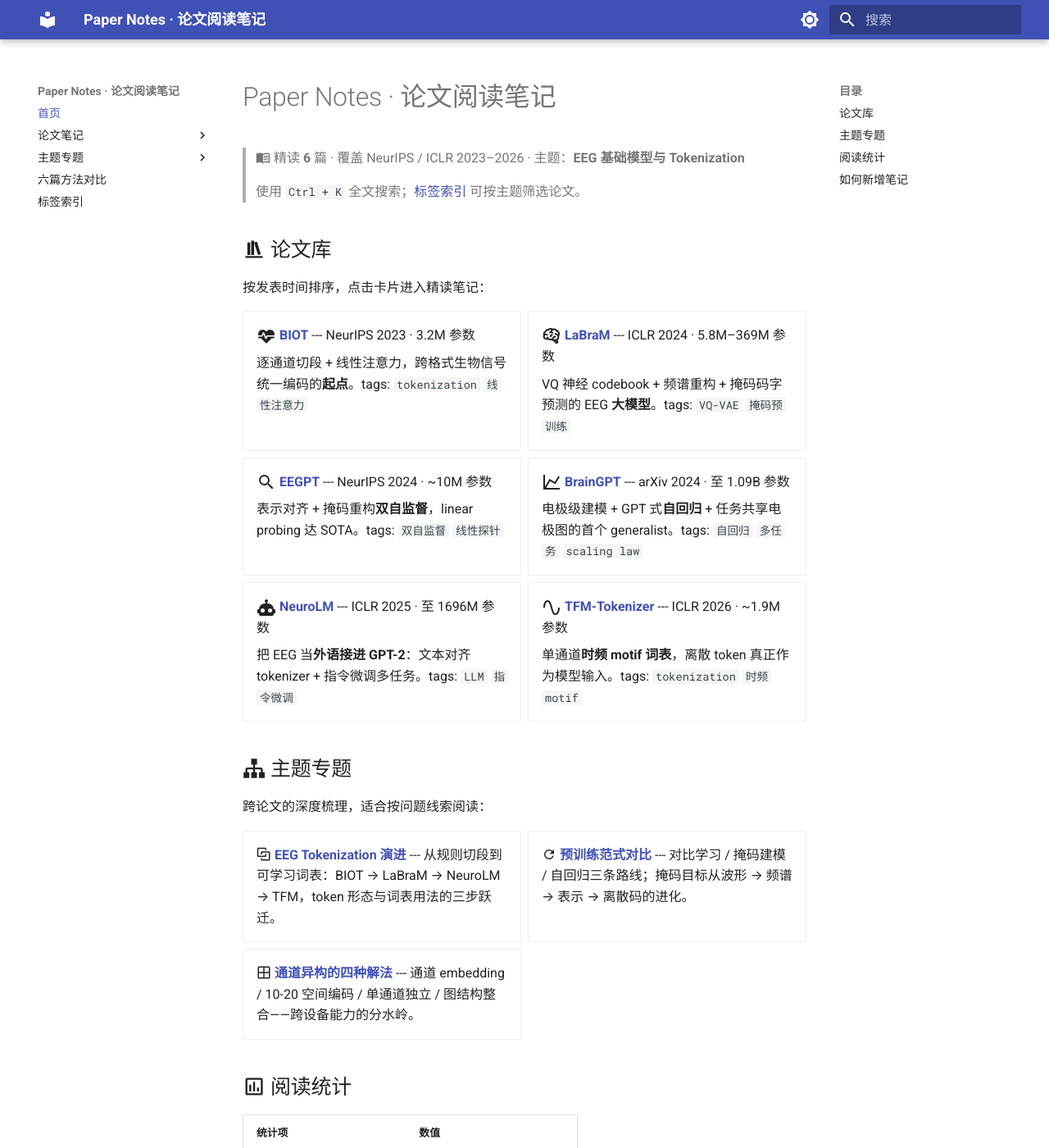
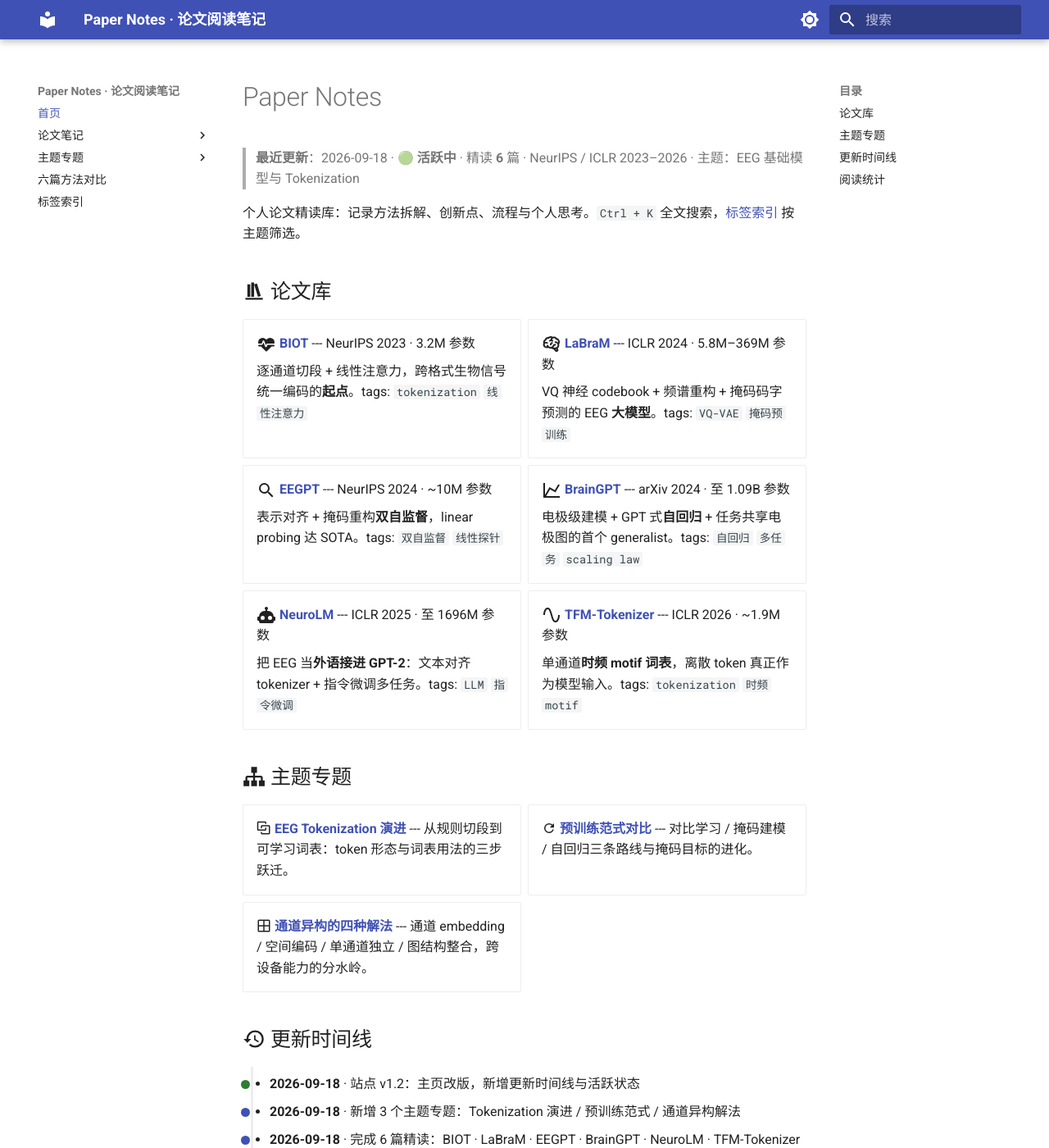
Before and after one commit to CyLin-CSU/paper-notes, an MkDocs documentation site: the page built from docs/index.md, in a window 1280 px wide and 1400 px high. Shown: the whole window at 82% size. Built offline with MkDocs 1.6.1 and Material for MkDocs 9.7.7, drawn with Linux system fonts in a browser that asks for light colours; some of the changed text lies outside the part shown.

Commit message:
主页改版：活跃状态 + 更新时间线；新增 new_note.py 助手脚本

```diff
--- a/docs/index.md
+++ b/docs/index.md
@@ -2,15 +2,13 @@
 title: 首页
 ---
 
-# Paper Notes · 论文阅读笔记
+# Paper Notes
 
-> :material-book-open-variant: 精读 **6** 篇 · 覆盖 NeurIPS / ICLR 2023–2026 · 主题：**EEG 基础模型与 Tokenization**
->
-> 使用 `Ctrl + K` 全文搜索；[标签索引](tags.md) 可按主题筛选论文。
+> **最近更新**：2026-09-18 · 🟢 **活跃中** · 精读 **6** 篇 · NeurIPS / ICLR 2023–2026 · 主题：EEG 基础模型与 Tokenization
+
+个人论文精读库：记录方法拆解、创新点、流程与个人思考。`Ctrl + K` 全文搜索，[标签索引](tags.md) 按主题筛选。
 
 ## :material-bookshelf: 论文库
-
-按发表时间排序，点击卡片进入精读笔记：
 
 <div class="grid cards" markdown>
 
@@ -54,23 +52,32 @@ title: 首页
 
 ## :material-sitemap: 主题专题
 
-跨论文的深度梳理，适合按问题线索阅读：
-
 <div class="grid cards" markdown>
 
 - :material-vector-link: **[EEG Tokenization 演进](topics/tokenization.md)**
     ---
-    从规则切段到可学习词表：BIOT → LaBraM → NeuroLM → TFM，token 形态与词表用法的三步跃迁。
+    从规则切段到可学习词表：token 形态与词表用法的三步跃迁。
 
 - :material-refresh: **[预训练范式对比](topics/pretraining.md)**
     ---
-    对比学习 / 掩码建模 / 自回归三条路线；掩码目标从波形 → 频谱 → 表示 → 离散码的进化。
+    对比学习 / 掩码建模 / 自回归三条路线与掩码目标的进化。
 
 - :material-grid-large: **[通道异构的四种解法](topics/spatial.md)**
     ---
-    通道 embedding / 10-20 空间编码 / 单通道独立 / 图结构整合——跨设备能力的分水岭。
+    通道 embedding / 空间编码 / 单通道独立 / 图结构整合，跨设备能力的分水岭。
 
 </div>
+
+## :material-history: 更新时间线
+
+<!-- TIMELINE -->
+<ul class="timeline" markdown>
+
+- **2026-09-18** · 站点 v1.2：主页改版，新增更新时间线与活跃状态
+- **2026-09-18** · 新增 3 个主题专题：Tokenization 演进 / 预训练范式 / 通道异构解法
+- **2026-09-18** · 完成 6 篇精读：BIOT · LaBraM · EEGPT · BrainGPT · NeuroLM · TFM-Tokenizer
+
+</ul>
 
 ## :material-chart-box-outline: 阅读统计
 
@@ -83,10 +90,3 @@ title: 首页
 | 模型规模跨度 | 1.9M — 1.09B |
 
 综合对比见 [六篇方法对比](comparison.md)（13 个维度总览表 + 演进脉络）。
-
-## :material-pencil: 如何新增笔记
-
-1. 在 `docs/papers/` 下新建 md 文件，复制[首页底部模板](index.md/#如何新增笔记)或任一论文页的 frontmatter；
-2. 填写元数据（title / venue / year / tags / rating）；
-3. 在 `mkdocs.yml` 的 `nav` 中登记；
-4. `mkdocs serve` 本地预览 → `git push` + `mkdocs gh-deploy` 发布。
--- /dev/null
+++ b/docs/stylesheets/extra.css
@@ -0,0 +1,24 @@
+/* 更新时间线样式 */
+.timeline {
+  list-style: none;
+  margin-left: 0;
+  padding-left: 1.5rem;
+  border-left: 3px solid var(--md-default-fg-color--lightest);
+}
+.timeline li {
+  position: relative;
+  margin: 0.4rem 0;
+}
+.timeline li::before {
+  content: "";
+  position: absolute;
+  left: -1.76rem;
+  top: 0.5em;
+  width: 0.55rem;
+  height: 0.55rem;
+  border-radius: 50%;
+  background: var(--md-primary-fg-color);
+}
+.timeline li:first-child::before {
+  background: #2e7d32; /* 最新一条用绿色圆点，呼应“活跃”状态 */
+}
--- a/mkdocs.yml
+++ b/mkdocs.yml
@@ -21,6 +21,9 @@ theme:
       toggle:
         icon: material/brightness-4
         name: 切换亮色
+
+extra_css:
+  - stylesheets/extra.css
 
 plugins:
   - search
```
Also changed, not shown: new_note.py (added, +101 -0 lines).
